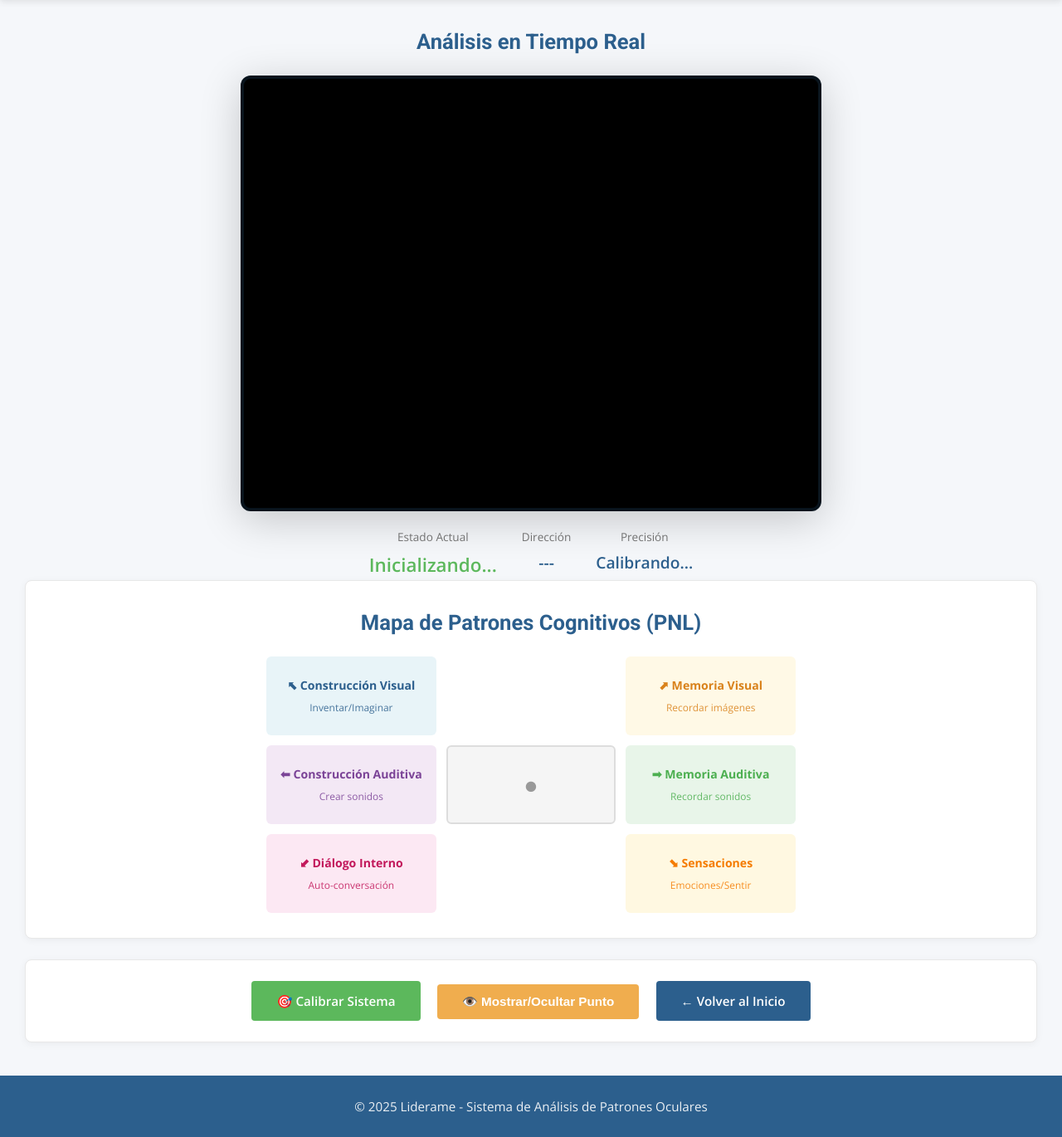
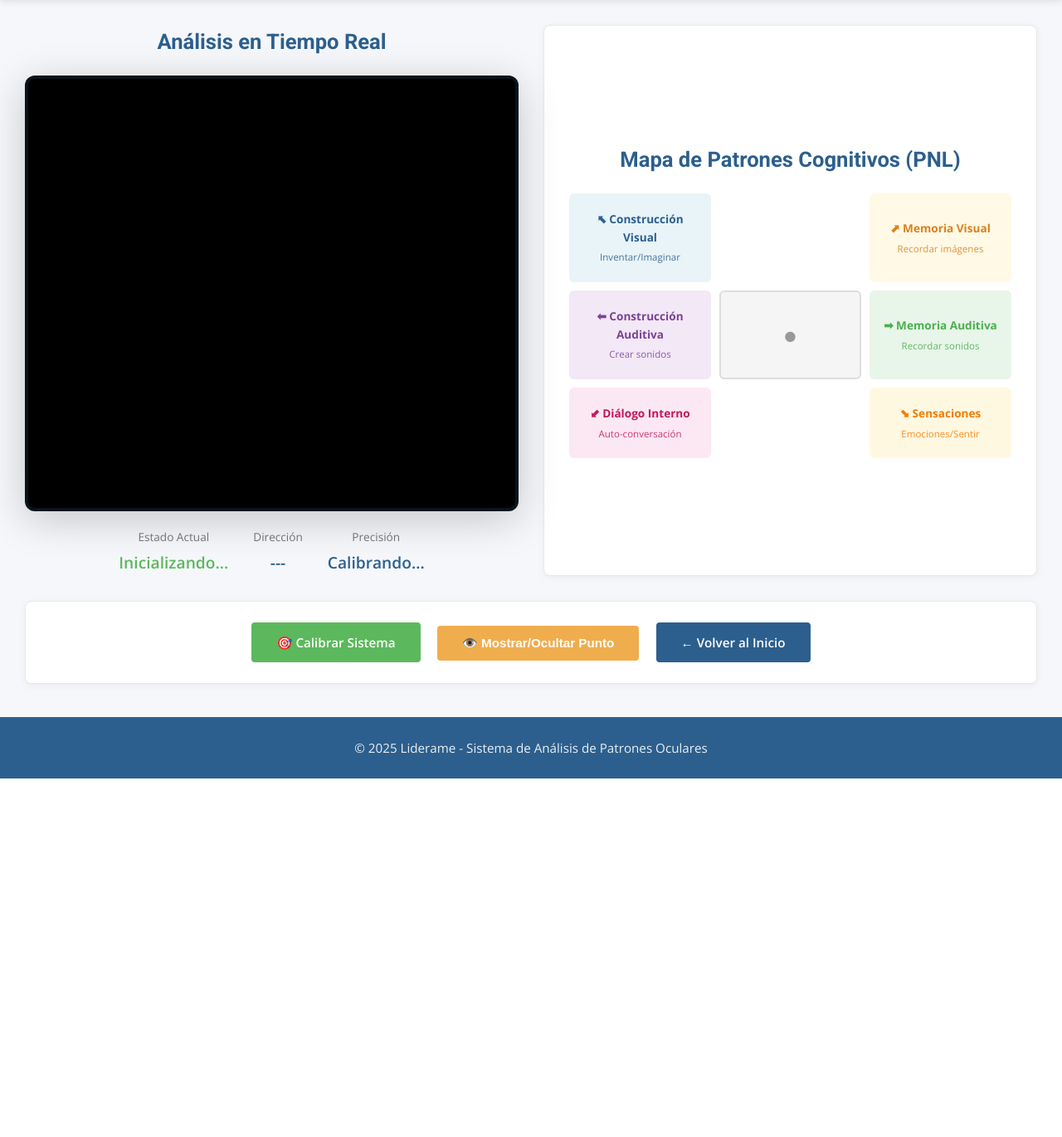
Before and after one commit to asael2/liderame, a Flask app: page /gaze in a window 1280 px wide. Shown: the part 170-1540 px from the top of the page at 83% size. After the commit the page ends 1108 px from the top, so only its background shows below. Run offline with Flask 3, Linux system fonts and the light colour scheme; some libraries are stand-ins or nearby versions.

Commit message:
mejoras en pantalla de patrones

```diff
--- a/templates/gaze.html
+++ b/templates/gaze.html
@@ -158,19 +158,19 @@
         .pnl-grid {
             display: grid;
             grid-template-columns: repeat(3, 1fr);
-            gap: 12px;
-            max-width: 750px;
+            gap: 10px;
+            max-width: 100%;
             margin: 0 auto;
             position: relative;
         }
 
         .pnl-box {
-            padding: 22px 15px;
+            padding: 18px 12px;
             border-radius: 6px;
             text-align: center;
-            font-size: 0.88em;
+            font-size: 0.85em;
             font-weight: 500;
-            min-height: 95px;
+            min-height: 85px;
             display: flex;
             flex-direction: column;
             justify-content: center;
@@ -398,7 +398,9 @@
         <!-- Status Message -->
         <div id="statusMessage" class="status-message"></div>
 
-        <!-- Video Centrado -->
+        <!-- Layout de dos columnas -->
+        <div class="analysis-layout">
+            <!-- Columna Izquierda: Video -->
             <div class="video-section">
                 <h2>Análisis en Tiempo Real</h2>
                 <div id="webcam-container">
@@ -407,23 +409,23 @@
                     <div class="gaze-dot" id="gazeDot"></div>
                 </div>
                 <!-- Stats inline debajo del video -->
-            <div style="display: flex; gap: 30px; justify-content: center; margin-top: 20px; flex-wrap: wrap;">
-                <div style="text-align: center;">
-                    <div style="color: #777; font-size: 0.85em; margin-bottom: 5px;">Estado Actual</div>
-                    <div id="currentState" style="color: #5cb85c; font-size: 1.4em; font-weight: 600;">Inicializando...</div>
+                <div class="stats-inline">
+                    <div class="stat-item">
+                        <div class="stat-label">Estado Actual</div>
+                        <div class="stat-value" id="currentState" style="color: #5cb85c;">Inicializando...</div>
                     </div>
-                <div style="text-align: center;">
-                    <div style="color: #777; font-size: 0.85em; margin-bottom: 5px;">Dirección</div>
-                    <div id="gazeDirection" style="color: #2c5f8d; font-size: 1.2em; font-weight: 600;">---</div>
+                    <div class="stat-item">
+                        <div class="stat-label">Dirección</div>
+                        <div class="stat-value" id="gazeDirection" style="color: #2c5f8d;">---</div>
                     </div>
-                <div style="text-align: center;">
-                    <div style="color: #777; font-size: 0.85em; margin-bottom: 5px;">Precisión</div>
-                    <div id="accuracy" style="color: #2c5f8d; font-size: 1.2em; font-weight: 600;">Calibrando...</div>
+                    <div class="stat-item">
+                        <div class="stat-label">Precisión</div>
+                        <div class="stat-value" id="accuracy" style="color: #2c5f8d;">Calibrando...</div>
                     </div>
                 </div>
             </div>
 
-        <!-- PNL Pattern Grid -->
+            <!-- Columna Derecha: PNL Pattern Grid -->
             <div class="pnl-grid-container">
                 <h2>Mapa de Patrones Cognitivos (PNL)</h2>
                 <div class="pnl-grid" id="pnl-grid">
@@ -455,6 +457,7 @@
                 <div class="pnl-box sensaciones" data-state="sensaciones">
                     <strong>⬊ Sensaciones</strong>
                     <small>Emociones/Sentir</small>
+                </div>
             </div>
             </div>
         </div>
```
Lines whose indentation alone changed are shown as unchanged.
